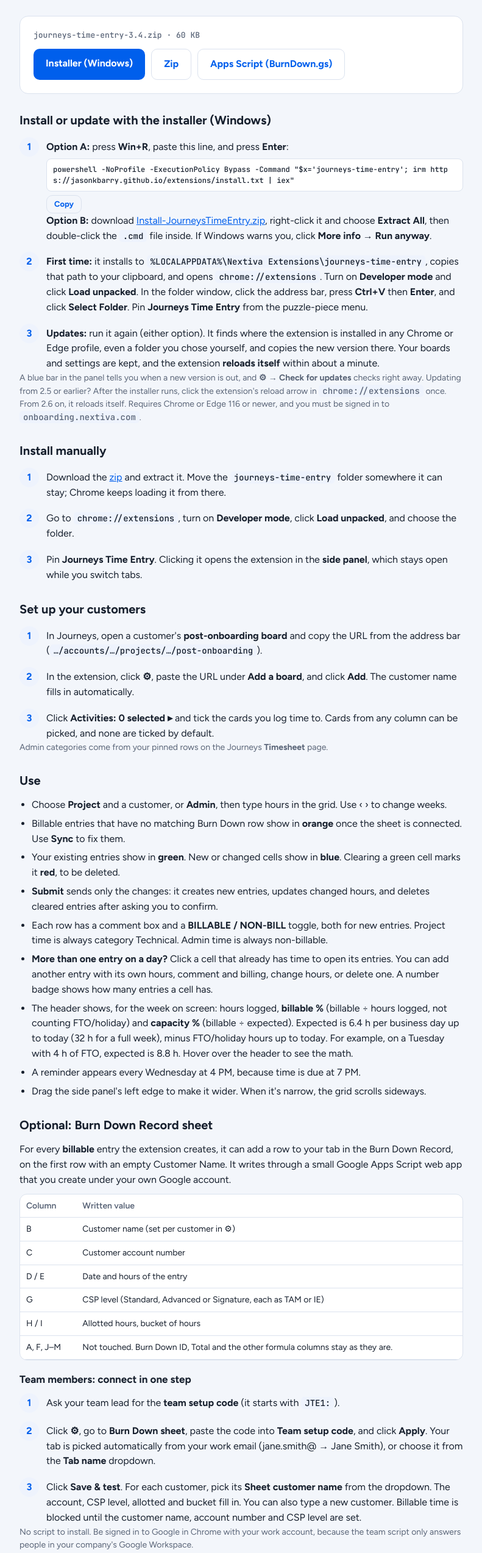
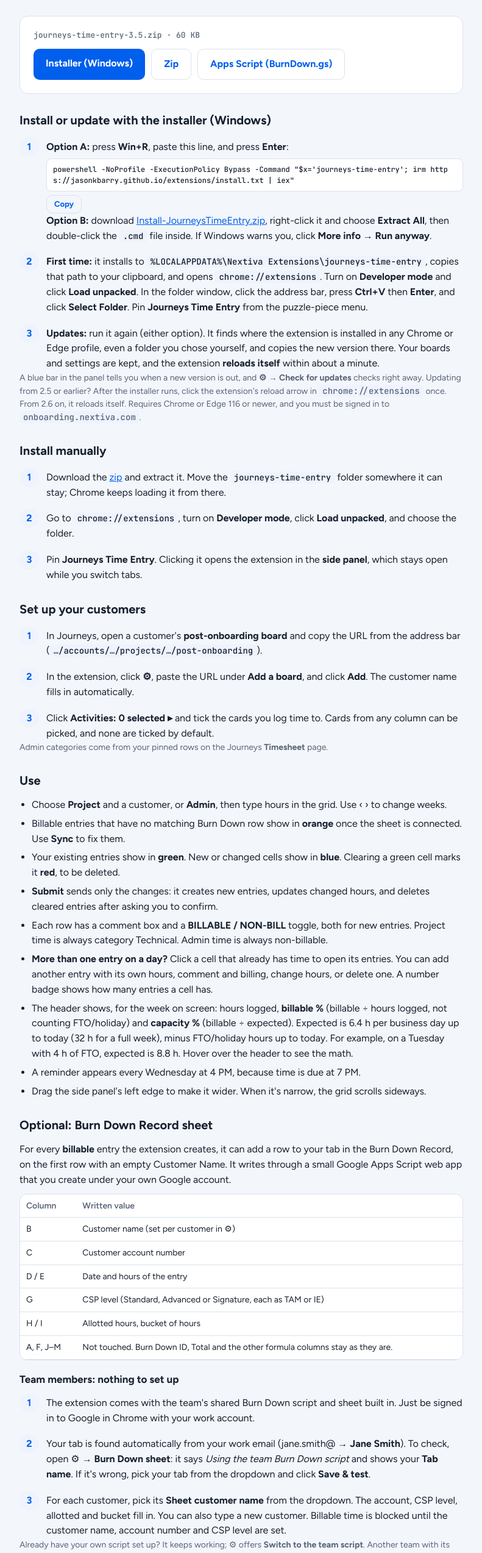
Before and after one commit to jasonkbarry/extensions, a plain HTML site: page journeys-time-entry.html in a window 1280 px wide. Shown: the part 240-2787 px from the top of the page at 61% size, without its empty margins (244-1035 px from the left). Drawn offline with Linux system fonts and the light colour scheme.

Commit message:
Journeys Time Entry 3.5: team Burn Down script built in
The shared Burn Down script (Workspace-only access) and sheet are the
default, so team members don't set up a script; the tab is detected
from the signed-in work email. Own-script settings still take priority.

Co-Authored-By: Claude Opus 5.5 <noreply@anthropic.com>
Claude-Session: https://claude.ai/code/session_01WcNssBtBKtp8tErCG9hcAm

```diff
--- a/journeys-time-entry.html
+++ b/journeys-time-entry.html
@@ -20,15 +20,15 @@
 <div class="wrap">
   <a class="crumb" href="./">← All extensions</a>
   <header>
-    <div class="eyebrow">Chrome extension · v3.4</div>
+    <div class="eyebrow">Chrome extension · v3.5</div>
     <h1>Journeys Time Entry</h1>
     <p class="lede">Enter your weekly Nextiva Journeys time from one timesheet grid, with one row per activity and one column per day. It opens in Chrome's side panel, shows your billable and capacity percentages, and keeps your Burn Down Record sheet in step with Journeys.</p>
   </header>
   <div class="card">
-    <div class="meta"><span class="file">journeys-time-entry-3.4.zip · 60 KB</span></div>
+    <div class="meta"><span class="file">journeys-time-entry-3.5.zip · 60 KB</span></div>
     <div class="btns">
       <a class="btn" href="Install-JourneysTimeEntry.zip" download>Installer (Windows)</a>
-      <a class="btn ghost" href="journeys-time-entry-3.4.zip" download>Zip</a>
+      <a class="btn ghost" href="journeys-time-entry-3.5.zip" download>Zip</a>
       <a class="btn ghost" href="journeys-time-entry-BurnDown.gs" download>Apps Script (BurnDown.gs)</a>
     </div>
   </div>
@@ -49,7 +49,7 @@
   <section>
     <h2>Install manually</h2>
     <ol class="steps">
-      <li><div>Download the <a href="journeys-time-entry-3.4.zip" download>zip</a> and extract it. Move the <code>journeys-time-entry</code> folder somewhere it can stay; Chrome keeps loading it from there.</div></li>
+      <li><div>Download the <a href="journeys-time-entry-3.5.zip" download>zip</a> and extract it. Move the <code>journeys-time-entry</code> folder somewhere it can stay; Chrome keeps loading it from there.</div></li>
       <li><div>Go to <code>chrome://extensions</code>, turn on <strong>Developer mode</strong>, click <strong>Load unpacked</strong>, and choose the folder.</div></li>
       <li><div>Pin <strong>Journeys Time Entry</strong>. Clicking it opens the extension in the <strong>side panel</strong>, which stays open while you switch tabs.</div></li>
     </ol>
@@ -93,15 +93,15 @@
       <tr><td>A, F, J–M</td><td>Not touched. Burn Down ID, Total and the other formula columns stay as they are.</td></tr>
     </table></div>
 
-    <h3>Team members: connect in one step</h3>
+    <h3>Team members: nothing to set up</h3>
     <ol class="steps">
-      <li><div>Ask your team lead for the <strong>team setup code</strong> (it starts with <code>JTE1:</code>).</div></li>
-      <li><div>Click <strong>⚙</strong>, go to <strong>Burn Down sheet</strong>, paste the code into <strong>Team setup code</strong>, and click <strong>Apply</strong>. Your tab is picked automatically from your work email (jane.smith@ → Jane Smith), or choose it from the <strong>Tab name</strong> dropdown.</div></li>
-      <li><div>Click <strong>Save &amp; test</strong>. For each customer, pick its <strong>Sheet customer name</strong> from the dropdown. The account, CSP level, allotted and bucket fill in. You can also type a new customer. Billable time is blocked until the customer name, account number and CSP level are set.</div></li>
+      <li><div>The extension comes with the team's shared Burn Down script and sheet built in. Just be signed in to Google in Chrome with your work account.</div></li>
+      <li><div>Your tab is found automatically from your work email (jane.smith@ → <strong>Jane Smith</strong>). To check, open ⚙ → <strong>Burn Down sheet</strong>: it says <em>Using the team Burn Down script</em> and shows your <strong>Tab name</strong>. If it's wrong, pick your tab from the dropdown and click <strong>Save &amp; test</strong>.</div></li>
+      <li><div>For each customer, pick its <strong>Sheet customer name</strong> from the dropdown. The account, CSP level, allotted and bucket fill in. You can also type a new customer. Billable time is blocked until the customer name, account number and CSP level are set.</div></li>
     </ol>
-    <p class="note">No script to install. Be signed in to Google in Chrome with your work account, because the team script only answers people in your company's Google Workspace.</p>
+    <p class="note">Already have your own script set up? It keeps working; ⚙ offers <strong>Switch to the team script</strong>. Another team with its own sheet can share a <strong>team setup code</strong> from ⚙ instead.</p>
 
-    <h3>Team lead: set up the shared script (one time)</h3>
+    <h3>Team lead: the shared script (already set up)</h3>
     <ol class="steps">
       <li><div>Go to <code>script.google.com</code>, signed in with an account that can <strong>edit</strong> the Burn Down Record, and click <strong>New project</strong>. Press <strong>Ctrl+A</strong> and <strong>Delete</strong>, paste in all of <a href="journeys-time-entry-BurnDown.gs" download>BurnDown.gs</a>, and save.</div></li>
       <li><div>Click <strong>Deploy → New deployment</strong>, then the gear icon → <strong>Web app</strong>. Set <strong>Execute as: Me</strong> and <strong>Who has access: Anyone within</strong> your Google Workspace domain. Click <strong>Deploy</strong>, then <strong>Authorize access</strong>. If you see "Google hasn't verified this app", click <strong>Advanced → Go to (project)</strong>, then <strong>Allow</strong>. Copy the <strong>Web app URL</strong> (ends in <code>/exec</code>).</div></li>
--- a/journeys-time-entry.json
+++ b/journeys-time-entry.json
@@ -2,8 +2,8 @@
   "id": "journeys-time-entry",
   "title": "Journeys Time Entry",
   "match": "Journeys Time Entry",
-  "version": "3.4",
-  "zip": "journeys-time-entry-3.4.zip",
+  "version": "3.5",
+  "zip": "journeys-time-entry-3.5.zip",
   "folder": "journeys-time-entry",
   "page": "journeys-time-entry.html",
   "selfReload": true,
```
Also changed, not shown: index.html (+1 -1 lines), 2 other files.
